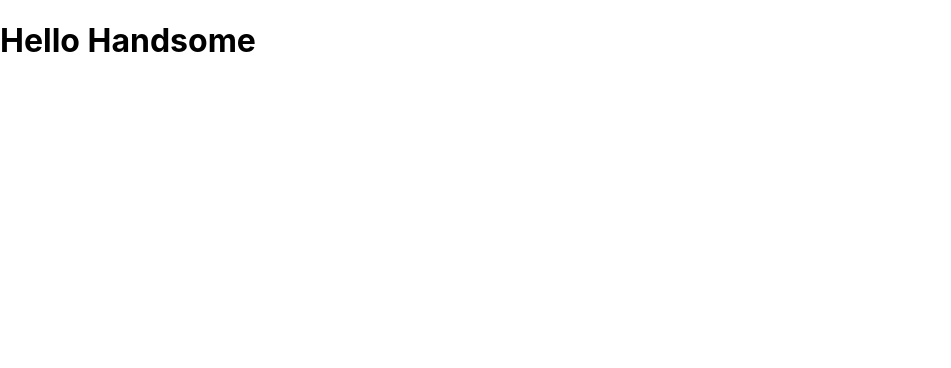
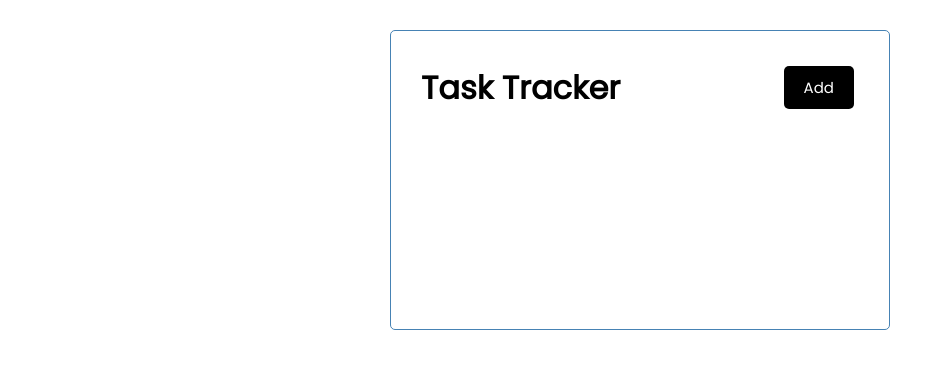
Before and after one commit to LukeLorenger/React-Task-Tracker, a React (Create React App) app: page / in a window 1280 px wide. Shown: the top 368 px of the page, without its empty margins (0-951 px from the left). Built offline with nearby package versions, Linux system fonts and the light colour scheme.

Commit message:
attached css properties

```diff
--- a/src/App.js
+++ b/src/App.js
@@ -1,9 +1,19 @@
+import Header from './components/Header'
+import React from 'react'
+
 function App() {
+
   return (
-    <div className="App">
-      <h1>Hello Handsome</h1>
+    <div className='container'>
+      <Header />
     </div>
   );
 }
 
+// class App extends React.Component {
+//   render() {
+//     return <h1>Hello from a class</h1>
+//   }
+// }
+
 export default App;
--- /dev/null
+++ b/src/components/Header.js
@@ -0,0 +1,27 @@
+import PropTypes from 'prop-types'
+
+
+const Header = ({ title }) => {
+    return (
+        <header className='header'>
+            <h1>{title}</h1>
+            <button className='btn'>Add</button>
+        </header>
+    )
+}
+
+Header.defaultProps = {
+    title: 'Task Tracker',
+}
+
+Header.propTypes = {
+    title: PropTypes.string.isRequired,
+}
+
+// CSS IN JS
+// const headingStyle = {
+//     color: 'red',
+//     backgroundColor: 'black'
+// }
+
+export default Header
--- a/src/index.css
+++ b/src/index.css
@@ -1,13 +1,112 @@
-body {
+@import url('https://fonts.googleapis.com/css2?family=Poppins:wght@300;400&display=swap');
+
+* {
+  box-sizing: border-box;
   margin: 0;
-  font-family: -apple-system, BlinkMacSystemFont, 'Segoe UI', 'Roboto', 'Oxygen',
-    'Ubuntu', 'Cantarell', 'Fira Sans', 'Droid Sans', 'Helvetica Neue',
-    sans-serif;
-  -webkit-font-smoothing: antialiased;
-  -moz-osx-font-smoothing: grayscale;
+  padding: 0;
 }
 
-code {
-  font-family: source-code-pro, Menlo, Monaco, Consolas, 'Courier New',
-    monospace;
+body {
+  font-family: 'Poppins', sans-serif;
 }
+
+.container {
+  max-width: 500px;
+  margin: 30px auto;
+  overflow: auto;
+  min-height: 300px;
+  border: 1px solid steelblue;
+  padding: 30px;
+  border-radius: 5px;
+}
+
+.header {
+  display: flex;
+  justify-content: space-between;
+  align-items: center;
+  margin-bottom: 20px;
+}
+
+.btn {
+  display: inline-block;
+  background: #000;
+  color: #fff;
+  border: none;
+  padding: 10px 20px;
+  margin: 5px;
+  border-radius: 5px;
+  cursor: pointer;
+  text-decoration: none;
+  font-size: 15px;
+  font-family: inherit;
+}
+
+.btn:focus {
+  outline: none;
+}
+
+.btn:active {
+  transform: scale(0.98);
+}
+
+.btn-block {
+  display: block;
+  width: 100%;
+}
+
+.task {
+  background: #f4f4f4;
+  margin: 5px;
+  padding: 10px 20px;
+  cursor: pointer;
+}
+
+.task.reminder {
+  border-left: 5px solid green;
+}
+
+.task h3 {
+  display: flex;
+  align-items: center;
+  justify-content: space-between;
+}
+
+.add-form {
+  margin-bottom: 40px;
+}
+
+.form-control {
+  margin: 20px 0;
+}
+
+.form-control label {
+  display: block;
+}
+
+.form-control input {
+  width: 100%;
+  height: 40px;
+  margin: 5px;
+  padding: 3px 7px;
+  font-size: 17px;
+}
+
+.form-control-check {
+  display: flex;
+  align-items: center;
+  justify-content: space-between;
+}
+
+.form-control-check label {
+  flex: 1;
+}
+
+.form-control-check input {
+  flex: 2;
+  height: 20px;
+}
+
+footer {
+  margin-top: 30px;
+  text-align: center;
+}
```
